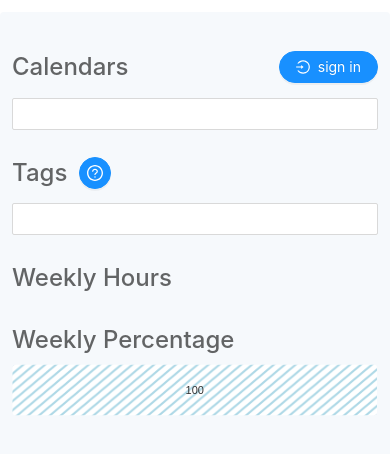
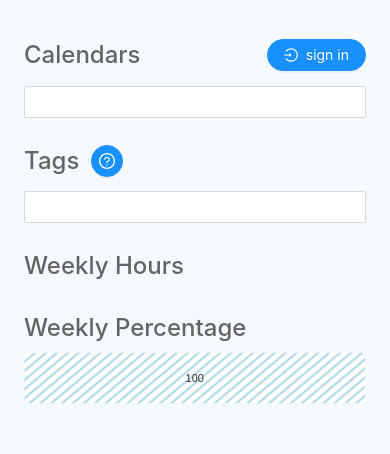
Before and after one commit to williamsk91/calendar-data, a Next.js app: page / in a window 390 px wide. Shown: the top 454 px of the page. Built offline with nearby package versions, Linux system fonts and the light colour scheme.

Commit message:
style: mobile top margin

```diff
--- a/pages/index.tsx
+++ b/pages/index.tsx
@@ -231,10 +231,11 @@
   box-sizing: border-box;
   background: #f6f9fc;
   border-radius: 4px;
+  min-height: 100vh;
 
   @media (max-width: 800px) {
-    margin: 12px auto;
-    padding: 12px;
+    margin: 0;
+    padding: 12px 24px;
   }
 `;
 
```
